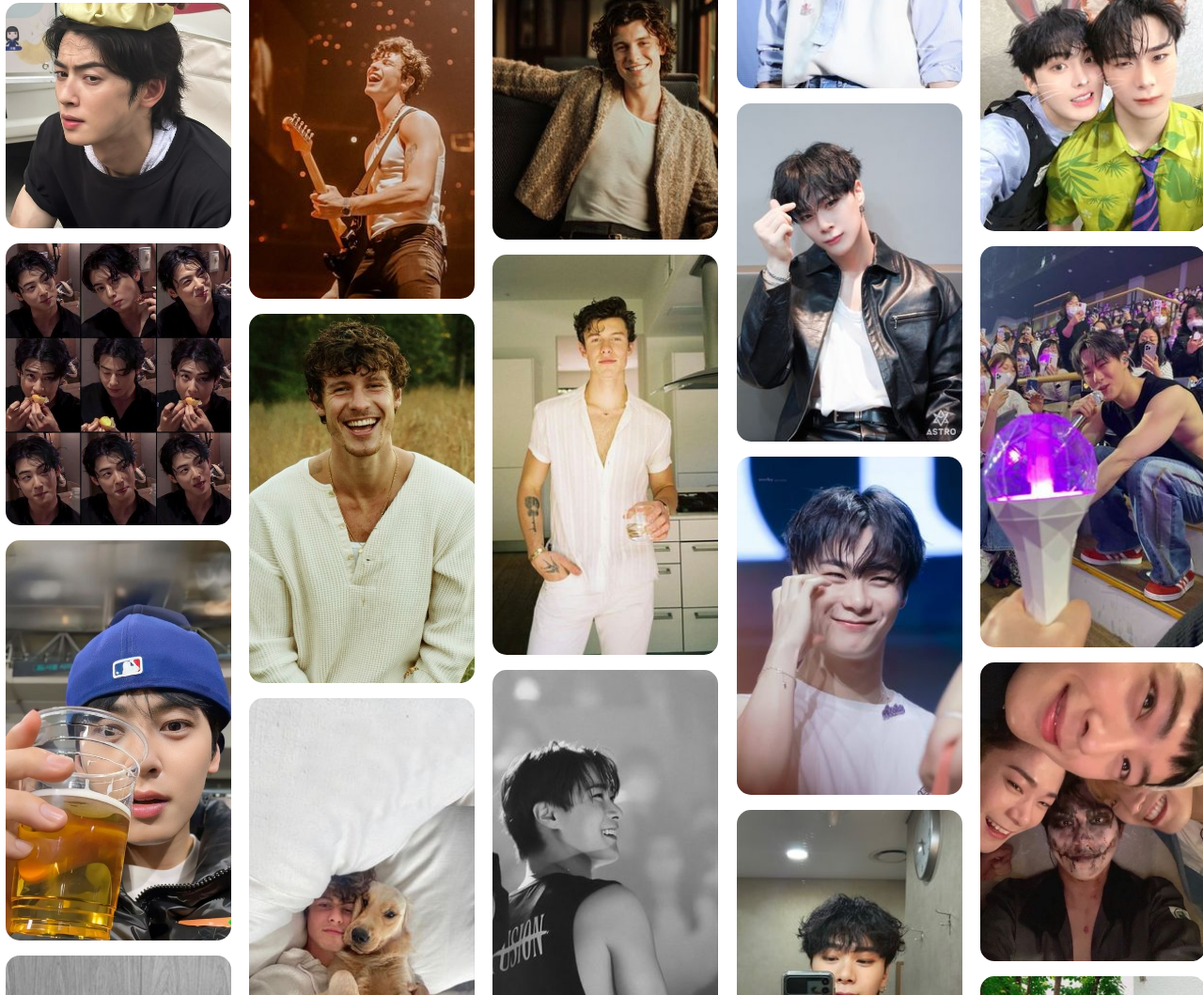
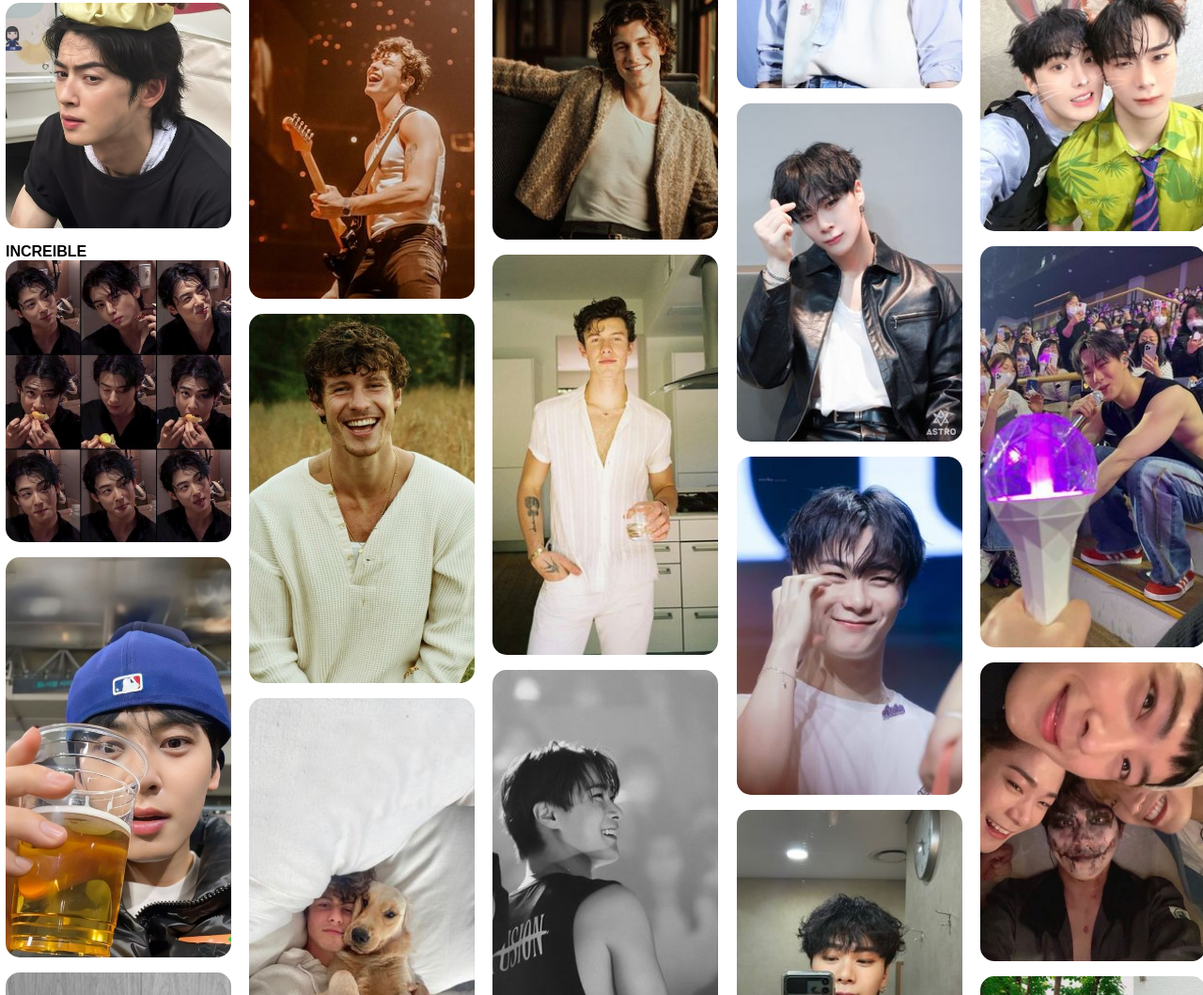
Before and after one commit to Citlaly16/pinterest-clon, a plain HTML site: page index.html in a window 1280 px wide. Shown: the part 1013-2072 px from the top of the page at 94% size. Drawn offline with nearby package versions, Linux system fonts and the light colour scheme.

Commit message:
Update index.html
ola

```diff
--- a/index.html
+++ b/index.html
@@ -113,6 +113,8 @@
 
              <!-- Card -->
              <div class="card-image">
+<!--                  HICE UN CAMBIO -->
+                 <p> INCREIBLE </p>
                 <img src="assets/5.jpg" alt="" class="img">
                  <button class="button">
                      <a href="#">Guardar</a>
```
